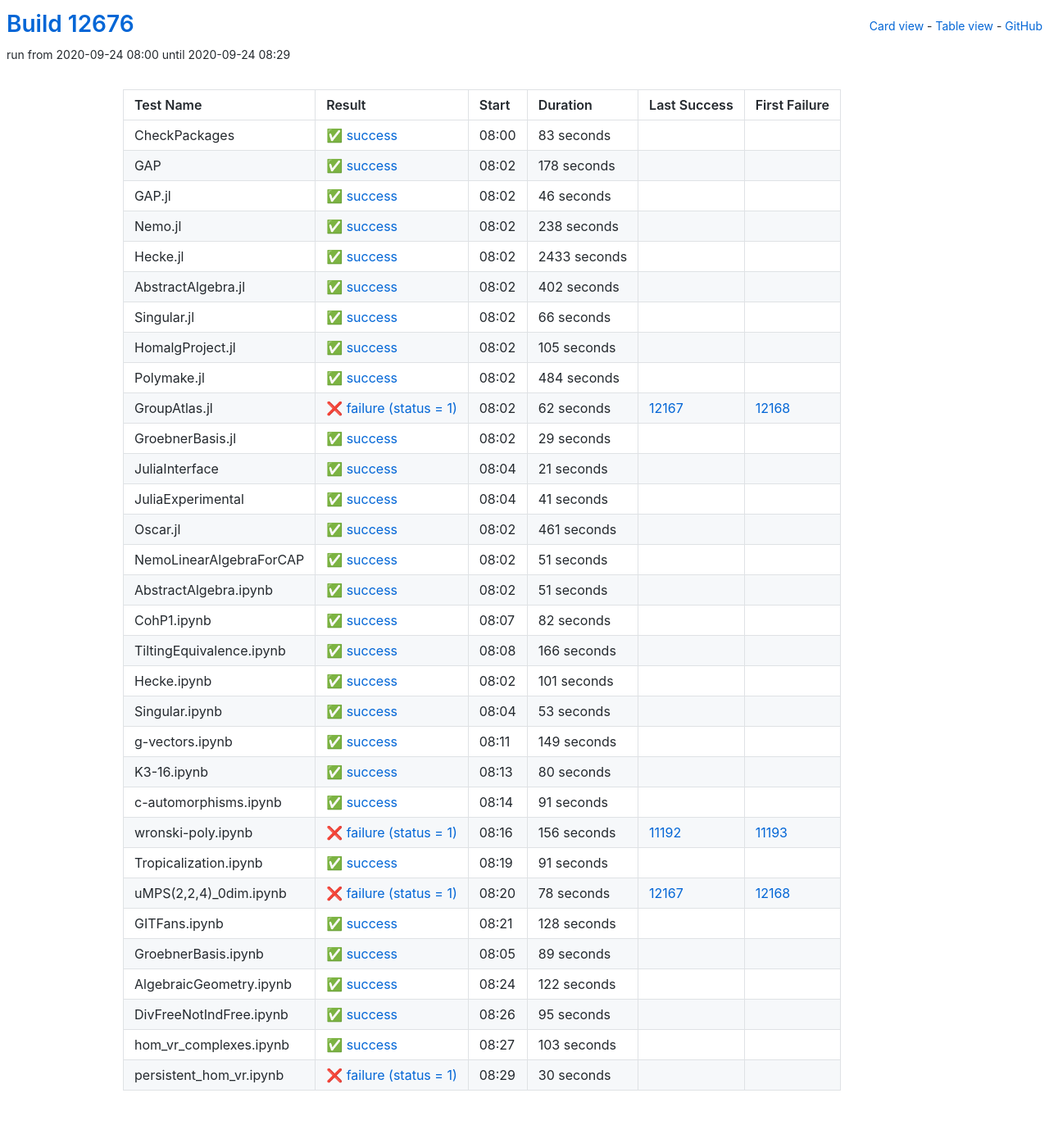
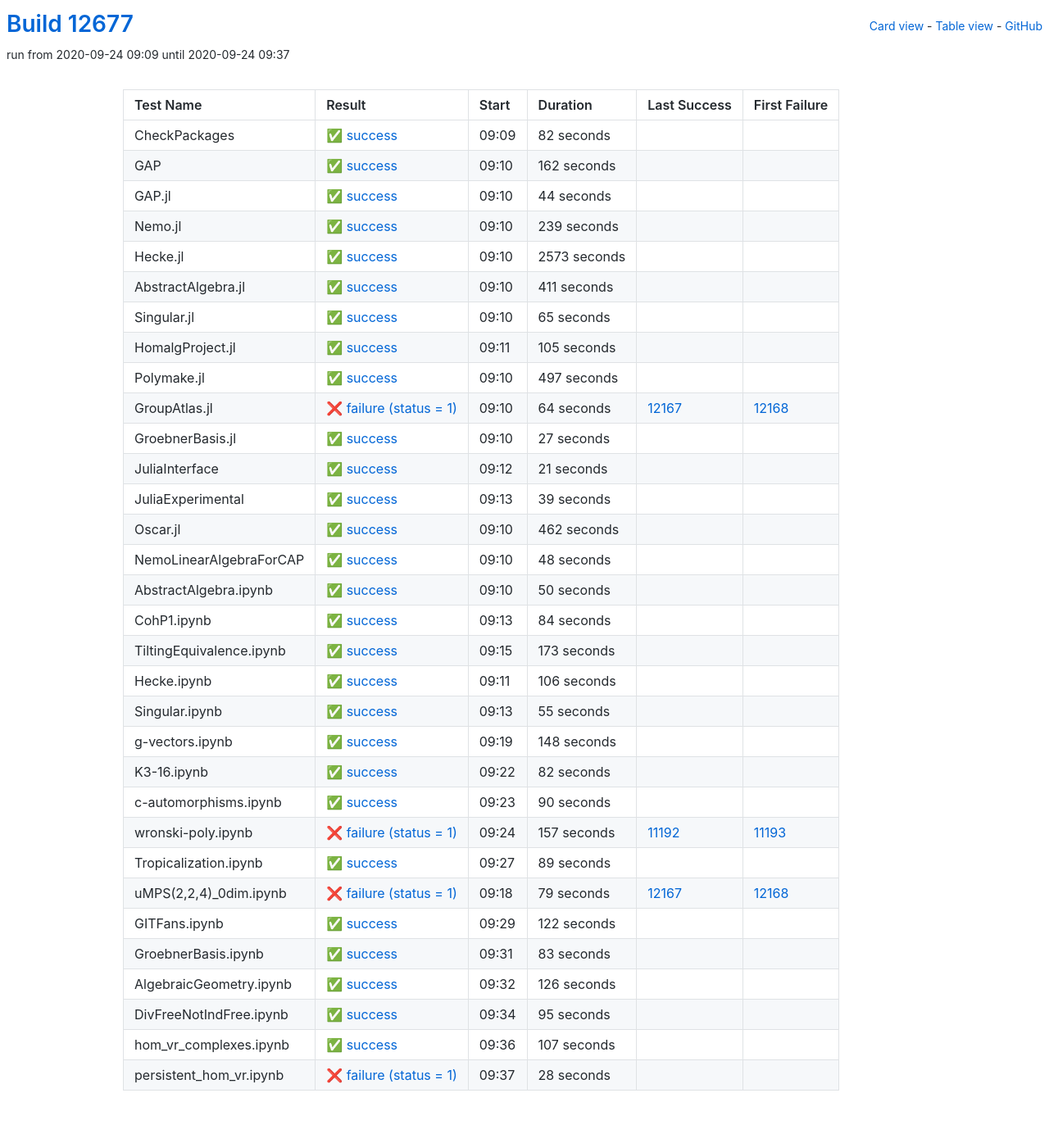
Before and after one commit to oscar-system/oscar-ci-status, a Jekyll site: the page built from table.html, in a window 1280 px wide. Shown: the whole page at 82% size. Built offline with Jekyll 4.4.1, drawn with Linux system fonts in a browser that asks for light colours.

Commit message:
Build #12677

```diff
--- a/_data/ci.yml
+++ b/_data/ci.yml
@@ -1,6 +1,6 @@
 ---
-build: 12676
-build_url: https://oscarci.mathematik.uni-kl.de/job/oscar/12676/
+build: 12677
+build_url: https://oscarci.mathematik.uni-kl.de/job/oscar/12677/
 job: oscar
 organization: oscar-system
 repo: oscar-ci-status
@@ -8,92 +8,92 @@
 tests:
 - name: CheckPackages
   id: checkpackages
-  log: https://oscarci.mathematik.uni-kl.de/job/oscar/12676/artifact/logs/build-12676/CheckPackages.log
-  start: 2020-09-24 08:00
+  log: https://oscarci.mathematik.uni-kl.de/job/oscar/12677/artifact/logs/build-12677/CheckPackages.log
+  start: 2020-09-24 09:09
   success: true
   exitcode: 0
   status: success
-  duration: 83
+  duration: 82
   last_success: false
   last_success_url:
   first_failure: false
   first_failure_url:
 - name: GAP
   id: gap
-  log: https://oscarci.mathematik.uni-kl.de/job/oscar/12676/artifact/logs/build-12676/GAP.log
-  start: 2020-09-24 08:02
+  log: https://oscarci.mathematik.uni-kl.de/job/oscar/12677/artifact/logs/build-12677/GAP.log
+  start: 2020-09-24 09:10
   success: true
   exitcode: 0
   status: success
-  duration: 178
+  duration: 162
   last_success: false
   last_success_url:
   first_failure: false
   first_failure_url:
 - name: GAP.jl
   id: gap-jl
-  log: https://oscarci.mathematik.uni-kl.de/job/oscar/12676/artifact/logs/build-12676/GAP.jl.log
-  start: 2020-09-24 08:02
+  log: https://oscarci.mathematik.uni-kl.de/job/oscar/12677/artifact/logs/build-12677/GAP.jl.log
+  start: 2020-09-24 09:10
   success: true
   exitcode: 0
   status: success
-  duration: 46
+  duration: 44
   last_success: false
   last_success_url:
   first_failure: false
   first_failure_url:
 - name: Nemo.jl
   id: nemo-jl
-  log: https://oscarci.mathematik.uni-kl.de/job/oscar/12676/artifact/logs/build-12676/Nemo.jl.log
-  start: 2020-09-24 08:02
+  log: https://oscarci.mathematik.uni-kl.de/job/oscar/12677/artifact/logs/build-12677/Nemo.jl.log
+  start: 2020-09-24 09:10
   success: true
   exitcode: 0
   status: success
-  duration: 238
+  duration: 239
   last_success: false
   last_success_url:
   first_failure: false
   first_failure_url:
 - name: Hecke.jl
   id: hecke-jl
-  log: https://oscarci.mathematik.uni-kl.de/job/oscar/12676/artifact/logs/build-12676/Hecke.jl.log
-  start: 2020-09-24 08:02
+  log: https://oscarci.mathematik.uni-kl.de/job/oscar/12677/artifact/logs/build-12677/Hecke.jl.log
+  start: 2020-09-24 09:10
   success: true
   exitcode: 0
   status: success
-  duration: 2433
+  duration: 2573
   last_success: false
   last_success_url:
   first_failure: false
   first_failure_url:
 - name: AbstractAlgebra.jl
   id: abstractalgebra-jl
-  log: https://oscarci.mathematik.uni-kl.de/job/oscar/12676/artifact/logs/build-12676/AbstractAlgebra.jl.log
-  start: 2020-09-24 08:02
+  log: https://oscarci.mathematik.uni-kl.de/job/oscar/12677/artifact/logs/build-12677/AbstractAlgebra.jl.log
+  start: 2020-09-24 09:10
   success: true
   exitcode: 0
   status: success
-  duration: 402
+  duration: 411
   last_success: false
   last_success_url:
   first_failure: false
   first_failure_url:
 - name: Singular.jl
   id: singular-jl
-  log: https://oscarci.mathematik.uni-kl.de/job/oscar/12676/artifact/logs/build-12676/Singular.jl.log
-  start: 2020-09-24 08:02
+  log: https://oscarci.mathematik.uni-kl.de/job/oscar/12677/artifact/logs/build-12677/Singular.jl.log
+  start: 2020-09-24 09:10
   success: true
   exitcode: 0
   status: success
-  duration: 66
+  duration: 65
   last_success: false
   last_success_url:
   first_failure: false
   first_failure_url:
 - name: HomalgProject.jl
   id: homalgproject-jl
-  log: https://oscarci.mathematik.uni-kl.de/job/oscar/12676/artifact/logs/build-12676/HomalgProject.jl.log
-  start: 2020-09-24 08:02
+  log: https://oscarci.mathematik.uni-kl.de/job/oscar/12677/artifact/logs/build-12677/HomalgProject.jl.log
+  start: 2020-09-24 09:11
   success: true
   exitcode: 0
   status: success
@@ -104,44 +104,44 @@
   first_failure_url:
 - name: Polymake.jl
   id: polymake-jl
-  log: https://oscarci.mathematik.uni-kl.de/job/oscar/12676/artifact/logs/build-12676/Polymake.jl.log
-  start: 2020-09-24 08:02
+  log: https://oscarci.mathematik.uni-kl.de/job/oscar/12677/artifact/logs/build-12677/Polymake.jl.log
+  start: 2020-09-24 09:10
   success: true
   exitcode: 0
   status: success
-  duration: 484
+  duration: 497
   last_success: false
   last_success_url:
   first_failure: false
   first_failure_url:
 - name: GroupAtlas.jl
   id: groupatlas-jl
-  log: https://oscarci.mathematik.uni-kl.de/job/oscar/12676/artifact/logs/build-12676/GroupAtlas.jl.log
-  start: 2020-09-24 08:02
+  log: https://oscarci.mathematik.uni-kl.de/job/oscar/12677/artifact/logs/build-12677/GroupAtlas.jl.log
+  start: 2020-09-24 09:10
   success: false
   exitcode: 1
   status: failure
-  duration: 62
+  duration: 64
   last_success: 12167
   last_success_url: https://oscarci.mathematik.uni-kl.de/job/oscar/12167/
   first_failure: 12168
   first_failure_url: https://oscarci.mathematik.uni-kl.de/job/oscar/12168/
 - name: GroebnerBasis.jl
   id: groebnerbasis-jl
-  log: https://oscarci.mathematik.uni-kl.de/job/oscar/12676/artifact/logs/build-12676/GroebnerBasis.jl.log
-  start: 2020-09-24 08:02
+  log: https://oscarci.mathematik.uni-kl.de/job/oscar/12677/artifact/logs/build-12677/GroebnerBasis.jl.log
+  start: 2020-09-24 09:10
   success: true
   exitcode: 0
   status: success
-  duration: 29
+  duration: 27
   last_success: false
   last_success_url:
   first_failure: false
   first_failure_url:
 - name: JuliaInterface
   id: juliainterface
-  log: https://oscarci.mathematik.uni-kl.de/job/oscar/12676/artifact/logs/build-12676/JuliaInterface.log
-  start: 2020-09-24 08:04
+  log: https://oscarci.mathematik.uni-kl.de/job/oscar/12677/artifact/logs/build-12677/JuliaInterface.log
+  start: 2020-09-24 09:12
   success: true
   exitcode: 0
   status: success
@@ -152,56 +152,116 @@
   first_failure_url:
 - name: JuliaExperimental
   id: juliaexperimental
-  log: https://oscarci.mathematik.uni-kl.de/job/oscar/12676/artifact/logs/build-12676/JuliaExperimental.log
-  start: 2020-09-24 08:04
+  log: https://oscarci.mathematik.uni-kl.de/job/oscar/12677/artifact/logs/build-12677/JuliaExperimental.log
+  start: 2020-09-24 09:13
   success: true
   exitcode: 0
   status: success
-  duration: 41
+  duration: 39
   last_success: false
   last_success_url:
   first_failure: false
   first_failure_url:
 - name: Oscar.jl
   id: oscar-jl
-  log: https://oscarci.mathematik.uni-kl.de/job/oscar/12676/artifact/logs/build-12676/Oscar.jl.log
-  start: 2020-09-24 08:02
+  log: https://oscarci.mathematik.uni-kl.de/job/oscar/12677/artifact/logs/build-12677/Oscar.jl.log
+  start: 2020-09-24 09:10
   success: true
   exitcode: 0
   status: success
-  duration: 461
+  duration: 462
   last_success: false
   last_success_url:
   first_failure: false
   first_failure_url:
 - name: NemoLinearAlgebraForCAP
   id: nemolinearalgebraforcap
-  log: https://oscarci.mathematik.uni-kl.de/job/oscar/12676/artifact/logs/build-12676/NemoLinearAlgebraForCAP.log
-  start: 2020-09-24 08:02
+  log: https://oscarci.mathematik.uni-kl.de/job/oscar/12677/artifact/logs/build-12677/NemoLinearAlgebraForCAP.log
+  start: 2020-09-24 09:10
   success: true
   exitcode: 0
   status: success
-  duration: 51
+  duration: 48
   last_success: false
   last_success_url:
   first_failure: false
   first_failure_url:
 - name: AbstractAlgebra.ipynb
   id: abstractalgebra-ipynb
-  log: https://oscarci.mathematik.uni-kl.de/job/oscar/12676/artifact/logs/build-12676/AbstractAlgebra.ipynb.log
-  start: 2020-09-24 08:02
+  log: https://oscarci.mathematik.uni-kl.de/job/oscar/12677/artifact/logs/build-12677/AbstractAlgebra.ipynb.log
+  start: 2020-09-24 09:10
   success: true
   exitcode: 0
   status: success
-  duration: 51
+  duration: 50
   last_success: false
   last_success_url:
   first_failure: false
   first_failure_url:
 - name: CohP1.ipynb
   id: cohp1-ipynb
-  log: https://oscarci.mathematik.uni-kl.de/job/oscar/12676/artifact/logs/build-12676/CohP1.ipynb.log
-  start: 2020-09-24 08:07
+  log: https://oscarci.mathematik.uni-kl.de/job/oscar/12677/artifact/logs/build-12677/CohP1.ipynb.log
+  start: 2020-09-24 09:13
+  success: true
+  exitcode: 0
+  status: success
+  duration: 84
+  last_success: false
+  last_success_url:
+  first_failure: false
+  first_failure_url:
+- name: TiltingEquivalence.ipynb
+  id: tiltingequivalence-ipynb
+  log: https://oscarci.mathematik.uni-kl.de/job/oscar/12677/artifact/logs/build-12677/TiltingEquivalence.ipynb.log
+  start: 2020-09-24 09:15
+  success: true
+  exitcode: 0
+  status: success
+  duration: 173
+  last_success: false
+  last_success_url:
+  first_failure: false
+  first_failure_url:
+- name: Hecke.ipynb
+  id: hecke-ipynb
+  log: https://oscarci.mathematik.uni-kl.de/job/oscar/12677/artifact/logs/build-12677/Hecke.ipynb.log
+  start: 2020-09-24 09:11
+  success: true
+  exitcode: 0
+  status: success
+  duration: 106
+  last_success: false
+  last_success_url:
+  first_failure: false
+  first_failure_url:
+- name: Singular.ipynb
+  id: singular-ipynb
+  log: https://oscarci.mathematik.uni-kl.de/job/oscar/12677/artifact/logs/build-12677/Singular.ipynb.log
+  start: 2020-09-24 09:13
+  success: true
+  exitcode: 0
+  status: success
+  duration: 55
+  last_success: false
+  last_success_url:
+  first_failure: false
+  first_failure_url:
+- name: g-vectors.ipynb
+  id: g-vectors-ipynb
+  log: https://oscarci.mathematik.uni-kl.de/job/oscar/12677/artifact/logs/build-12677/g-vectors.ipynb.log
+  start: 2020-09-24 09:19
+  success: true
+  exitcode: 0
+  status: success
+  duration: 148
+  last_success: false
+  last_success_url:
+  first_failure: false
+  first_failure_url:
+- name: K3-16.ipynb
+  id: k3-16-ipynb
+  log: https://oscarci.mathematik.uni-kl.de/job/oscar/12677/artifact/logs/build-12677/K3-16.ipynb.log
+  start: 2020-09-24 09:22
   success: true
   exitcode: 0
   status: success
@@ -210,130 +270,34 @@
   last_success_url:
   first_failure: false
   first_failure_url:
-- name: TiltingEquivalence.ipynb
-  id: tiltingequivalence-ipynb
-  log: https://oscarci.mathematik.uni-kl.de/job/oscar/12676/artifact/logs/build-12676/TiltingEquivalence.ipynb.log
-  start: 2020-09-24 08:08
+- name: c-automorphisms.ipynb
+  id: c-automorphisms-ipynb
+  log: https://oscarci.mathematik.uni-kl.de/job/oscar/12677/artifact/logs/build-12677/c-automorphisms.ipynb.log
+  start: 2020-09-24 09:23
   success: true
   exitcode: 0
   status: success
-  duration: 166
-  last_success: false
-  last_success_url:
-  first_failure: false
-  first_failure_url:
-- name: Hecke.ipynb
-  id: hecke-ipynb
-  log: https://oscarci.mathematik.uni-kl.de/job/oscar/12676/artifact/logs/build-12676/Hecke.ipynb.log
-  start: 2020-09-24 08:02
-  success: true
-  exitcode: 0
-  status: success
-  duration: 101
-  last_success: false
-  last_success_url:
-  first_failure: false
-  first_failure_url:
-- name: Singular.ipynb
-  id: singular-ipynb
-  log: https://oscarci.mathematik.uni-kl.de/job/oscar/12676/artifact/logs/build-12676/Singular.ipynb.log
-  start: 2020-09-24 08:04
-  success: true
-  exitcode: 0
-  status: success
-  duration: 53
-  last_success: false
-  last_success_url:
-  first_failure: false
-  first_failure_url:
-- name: g-vectors.ipynb
-  id: g-vectors-ipynb
-  log: https://oscarci.mathematik.uni-kl.de/job/oscar/12676/artifact/logs/build-12676/g-vectors.ipynb.log
-  start: 2020-09-24 08:11
-  success: true
-  exitcode: 0
-  status: success
-  duration: 149
-  last_success: false
-  last_success_url:
-  first_failure: false
-  first_failure_url:
-- name: K3-16.ipynb
-  id: k3-16-ipynb
-  log: https://oscarci.mathematik.uni-kl.de/job/oscar/12676/artifact/logs/build-12676/K3-16.ipynb.log
-  start: 2020-09-24 08:13
-  success: true
-  exitcode: 0
-  status: success
-  duration: 80
-  last_success: false
-  last_success_url:
-  first_failure: false
-  first_failure_url:
-- name: c-automorphisms.ipynb
-  id: c-automorphisms-ipynb
-  log: https://oscarci.mathematik.uni-kl.de/job/oscar/12676/artifact/logs/build-12676/c-automorphisms.ipynb.log
-  start: 2020-09-24 08:14
-  success: true
-  exitcode: 0
-  status: success
-  duration: 91
+  duration: 90
   last_success: false
   last_success_url:
   first_failure: false
   first_failure_url:
 - name: wronski-poly.ipynb
   id: wronski-poly-ipynb
-  log: https://oscarci.mathematik.uni-kl.de/job/oscar/12676/artifact/logs/build-12676/wronski-poly.ipynb.log
-  start: 2020-09-24 08:16
+  log: https://oscarci.mathematik.uni-kl.de/job/oscar/12677/artifact/logs/build-12677/wronski-poly.ipynb.log
+  start: 2020-09-24 09:24
   success: false
   exitcode: 1
   status: failure
-  duration: 156
+  duration: 157
   last_success: 11192
   last_success_url: https://oscarci.mathematik.uni-kl.de/job/oscar/11192/
   first_failure: 11193
   first_failure_url: https://oscarci.mathematik.uni-kl.de/job/oscar/11193/
 - name: Tropicalization.ipynb
   id: tropicalization-ipynb
-  log: https://oscarci.mathematik.uni-kl.de/job/oscar/12676/artifact/logs/build-12676/Tropicalization.ipynb.log
-  start: 2020-09-24 08:19
-  success: true
-  exitcode: 0
-  status: success
-  duration: 91
-  last_success: false
-  last_success_url:
-  first_failure: false
-  first_failure_url:
-- name: uMPS(2,2,4)_0dim.ipynb
-  id: umps-2-2-4-0dim-ipynb
-  log: https://oscarci.mathematik.uni-kl.de/job/oscar/12676/artifact/logs/build-12676/uMPS-2-2-4-_0dim.ipynb.log
-  start: 2020-09-24 08:20
-  success: false
-  exitcode: 1
-  status: failure
-  duration: 78
-  last_success: 12167
-  last_success_url: https://oscarci.mathematik.uni-kl.de/job/oscar/12167/
-  first_failure: 12168
-  first_failure_url: https://oscarci.mathematik.uni-kl.de/job/oscar/12168/
-- name: GITFans.ipynb
-  id: gitfans-ipynb
-  log: https://oscarci.mathematik.uni-kl.de/job/oscar/12676/artifact/logs/build-12676/GITFans.ipynb.log
-  start: 2020-09-24 08:21
-  success: true
-  exitcode: 0
-  status: success
-  duration: 128
-  last_success: false
-  last_success_url:
-  first_failure: false
-  first_failure_url:
-- name: GroebnerBasis.ipynb
-  id: groebnerbasis-ipynb
-  log: https://oscarci.mathematik.uni-kl.de/job/oscar/12676/artifact/logs/build-12676/GroebnerBasis.ipynb.log
-  start: 2020-09-24 08:05
+  log: https://oscarci.mathematik.uni-kl.de/job/oscar/12677/artifact/logs/build-12677/Tropicalization.ipynb.log
+  start: 2020-09-24 09:27
   success: true
   exitcode: 0
   status: success
@@ -342,10 +306,22 @@
   last_success_url:
   first_failure: false
   first_failure_url:
-- name: AlgebraicGeometry.ipynb
-  id: algebraicgeometry-ipynb
-  log: https://oscarci.mathematik.uni-kl.de/job/oscar/12676/artifact/logs/build-12676/AlgebraicGeometry.ipynb.log
-  start: 2020-09-24 08:24
+- name: uMPS(2,2,4)_0dim.ipynb
+  id: umps-2-2-4-0dim-ipynb
+  log: https://oscarci.mathematik.uni-kl.de/job/oscar/12677/artifact/logs/build-12677/uMPS-2-2-4-_0dim.ipynb.log
+  start: 2020-09-24 09:18
+  success: false
+  exitcode: 1
+  status: failure
+  duration: 79
+  last_success: 12167
+  last_success_url: https://oscarci.mathematik.uni-kl.de/job/oscar/12167/
+  first_failure: 12168
+  first_failure_url: https://oscarci.mathematik.uni-kl.de/job/oscar/12168/
+- name: GITFans.ipynb
+  id: gitfans-ipynb
+  log: https://oscarci.mathematik.uni-kl.de/job/oscar/12677/artifact/logs/build-12677/GITFans.ipynb.log
+  start: 2020-09-24 09:29
   success: true
   exitcode: 0
   status: success
@@ -354,10 +330,34 @@
   last_success_url:
   first_failure: false
   first_failure_url:
+- name: GroebnerBasis.ipynb
+  id: groebnerbasis-ipynb
+  log: https://oscarci.mathematik.uni-kl.de/job/oscar/12677/artifact/logs/build-12677/GroebnerBasis.ipynb.log
+  start: 2020-09-24 09:31
+  success: true
+  exitcode: 0
+  status: success
+  duration: 83
+  last_success: false
+  last_success_url:
+  first_failure: false
+  first_failure_url:
+- name: AlgebraicGeometry.ipynb
+  id: algebraicgeometry-ipynb
+  log: https://oscarci.mathematik.uni-kl.de/job/oscar/12677/artifact/logs/build-12677/AlgebraicGeometry.ipynb.log
+  start: 2020-09-24 09:32
+  success: true
+  exitcode: 0
+  status: success
+  duration: 126
+  last_success: false
+  last_success_url:
+  first_failure: false
+  first_failure_url:
 - name: DivFreeNotIndFree.ipynb
   id: divfreenotindfree-ipynb
-  log: https://oscarci.mathematik.uni-kl.de/job/oscar/12676/artifact/logs/build-12676/DivFreeNotIndFree.ipynb.log
-  start: 2020-09-24 08:26
+  log: https://oscarci.mathematik.uni-kl.de/job/oscar/12677/artifact/logs/build-12677/DivFreeNotIndFree.ipynb.log
+  start: 2020-09-24 09:34
   success: true
   exitcode: 0
   status: success
@@ -368,24 +368,24 @@
   first_failure_url:
 - name: hom_vr_complexes.ipynb
   id: hom-vr-complexes-ipynb
-  log: https://oscarci.mathematik.uni-kl.de/job/oscar/12676/artifact/logs/build-12676/hom_vr_complexes.ipynb.log
-  start: 2020-09-24 08:27
+  log: https://oscarci.mathematik.uni-kl.de/job/oscar/12677/artifact/logs/build-12677/hom_vr_complexes.ipynb.log
+  start: 2020-09-24 09:36
   success: true
   exitcode: 0
   status: success
-  duration: 103
+  duration: 107
   last_success: false
   last_success_url:
   first_failure: false
   first_failure_url:
 - name: persistent_hom_vr.ipynb
   id: persistent-hom-vr-ipynb
-  log: https://oscarci.mathematik.uni-kl.de/job/oscar/12676/artifact/logs/build-12676/persistent_hom_vr.ipynb.log
-  start: 2020-09-24 08:29
+  log: https://oscarci.mathematik.uni-kl.de/job/oscar/12677/artifact/logs/build-12677/persistent_hom_vr.ipynb.log
+  start: 2020-09-24 09:37
   success: false
   exitcode: 1
   status: failure
-  duration: 30
+  duration: 28
   last_success: false
   last_success_url:
   first_failure: false
```
Also changed, not shown: README.md.
